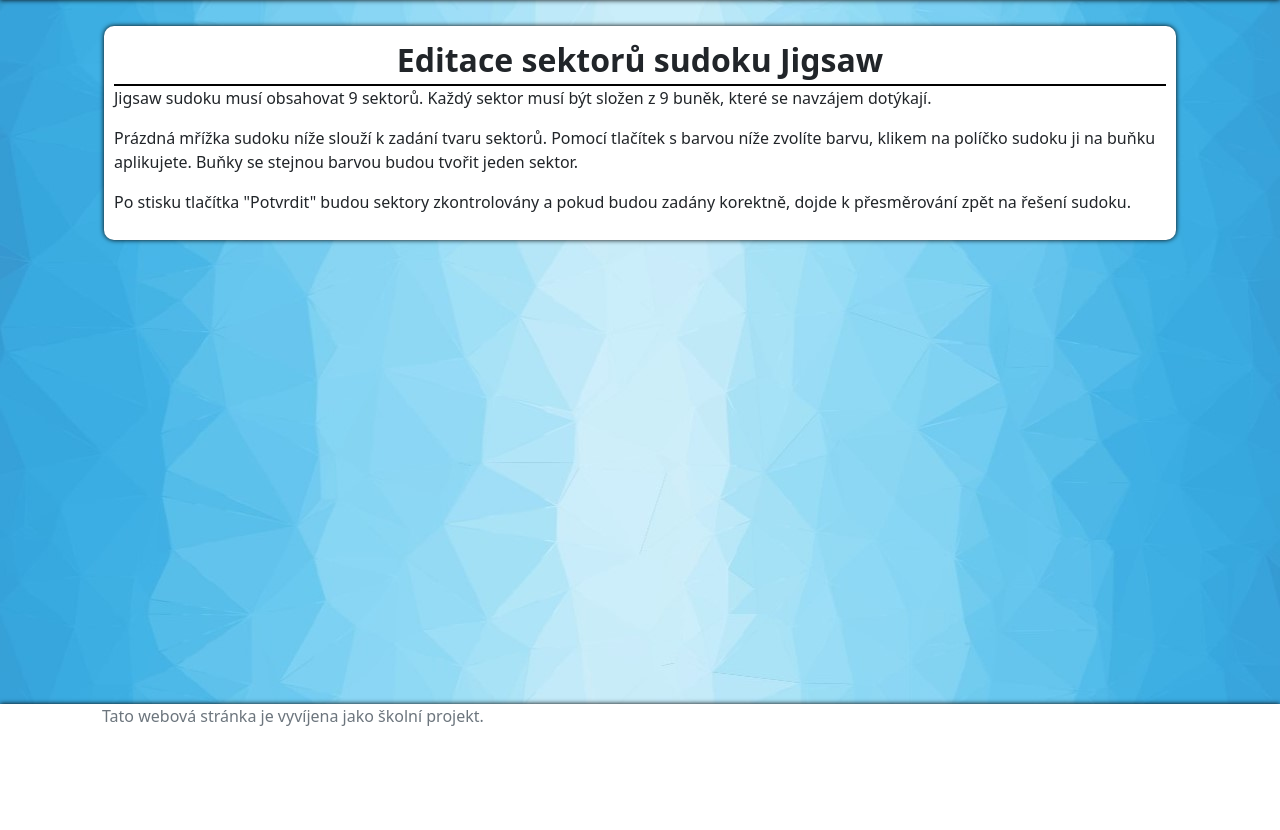
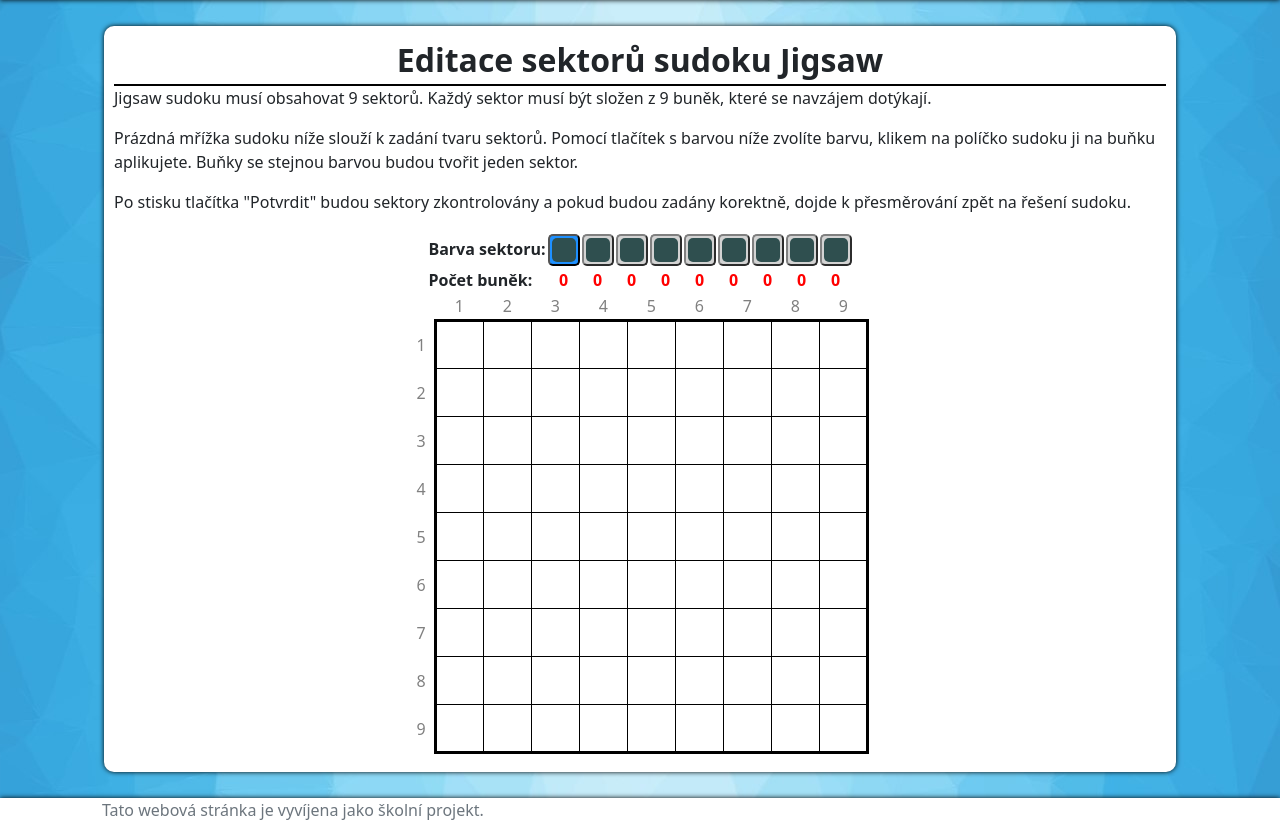
Before and after one commit to hojkas/sudoku-solver, a Django app: page /solver/edit_jigsaw_shape in a window 1280 px wide. Shown: the part 64-894 px from the top of the page. Before the commit the page ends 790 px from the top, so only its background shows below. Run offline with Django 3.2, Linux system fonts and the light colour scheme; some libraries are stand-ins or nearby versions.

Commit message:
more work on it

```diff
--- a/templates/solver/edit_jigsaw_shape.html
+++ b/templates/solver/edit_jigsaw_shape.html
@@ -18,6 +18,55 @@
                         dojde k přesměrování zpět na řešení sudoku.</p>
                     {% endblocktrans %}
                 </div>
+
+                <table style="margin-left: auto; margin-right: auto">
+                    <tr>
+                        <td style="font-weight: bold">{% trans "Barva sektoru:" %}</td>
+                    {% for x in 9|get_range %}
+                        <td>
+                            <button id="sector_color_{{ x }}" class="my-generic-button
+                                {% if x == 0 %}
+                                selected
+                                {% else %}
+                                unselected
+                                {% endif %}
+                             color-pick-button">
+                                <div id="sector_color_div_{{ x }}" class="color-pick-div" style="background-color: darkslategrey;">&nbsp;</div>
+                            </button>
+                        </td>
+                    {% endfor %}
+                    </tr>
+                    <tr>
+                        <td style="font-weight: bold">{% trans "Počet buněk:" %}</td>
+                        {% for x in 9|get_range %}
+                            <td>
+                                <div id="sector_color_status_{{ x }}"
+                                     style="text-align: center; font-weight: bold; color: red">0</div>
+                            </td>
+                        {% endfor %}
+                    </tr>
+                </table>
+
+                <table id="sudoku-table" class="sudoku-9x9-empty sudoku disable-select">
+                    <tr>
+                        <td></td>
+                      {% for x in 9|get_range %}
+                        <td class="outside-table-top">
+                            {{ x|add:1 }}
+                        </td>
+                      {% endfor %}
+                    </tr>
+                  {% for x in 9|get_range %}
+                      <tr>
+                      <td class="outside-table-left">{{ x|add:1 }}</td>
+                      {% for y in 9|get_range %}
+                          <td class="edit-jigsaw-shape-cell" id="cell-{{ x|mul:9|add:y }}">
+                            &nbsp;
+                          </td>
+                      {% endfor %}
+                      </tr>
+                  {% endfor %}
+                </table>
             </div>
         </div>
     </div>
```
